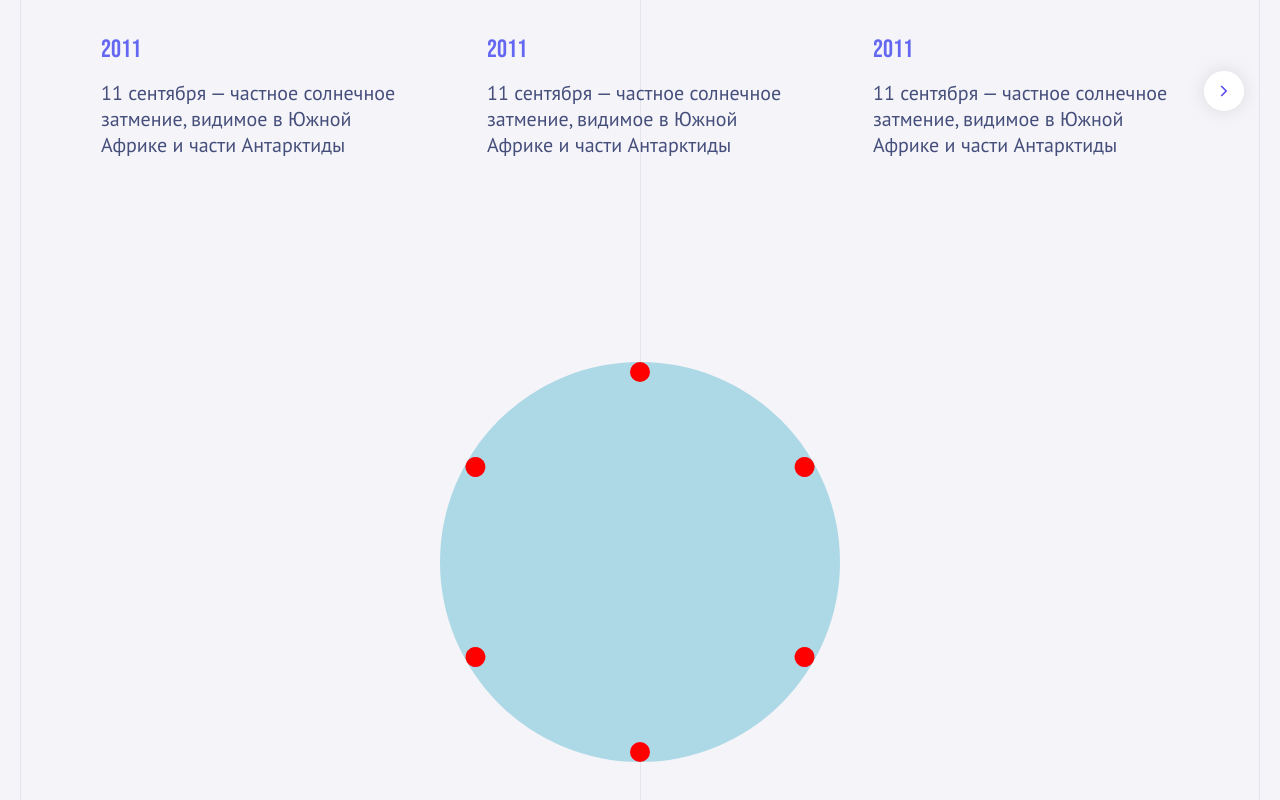
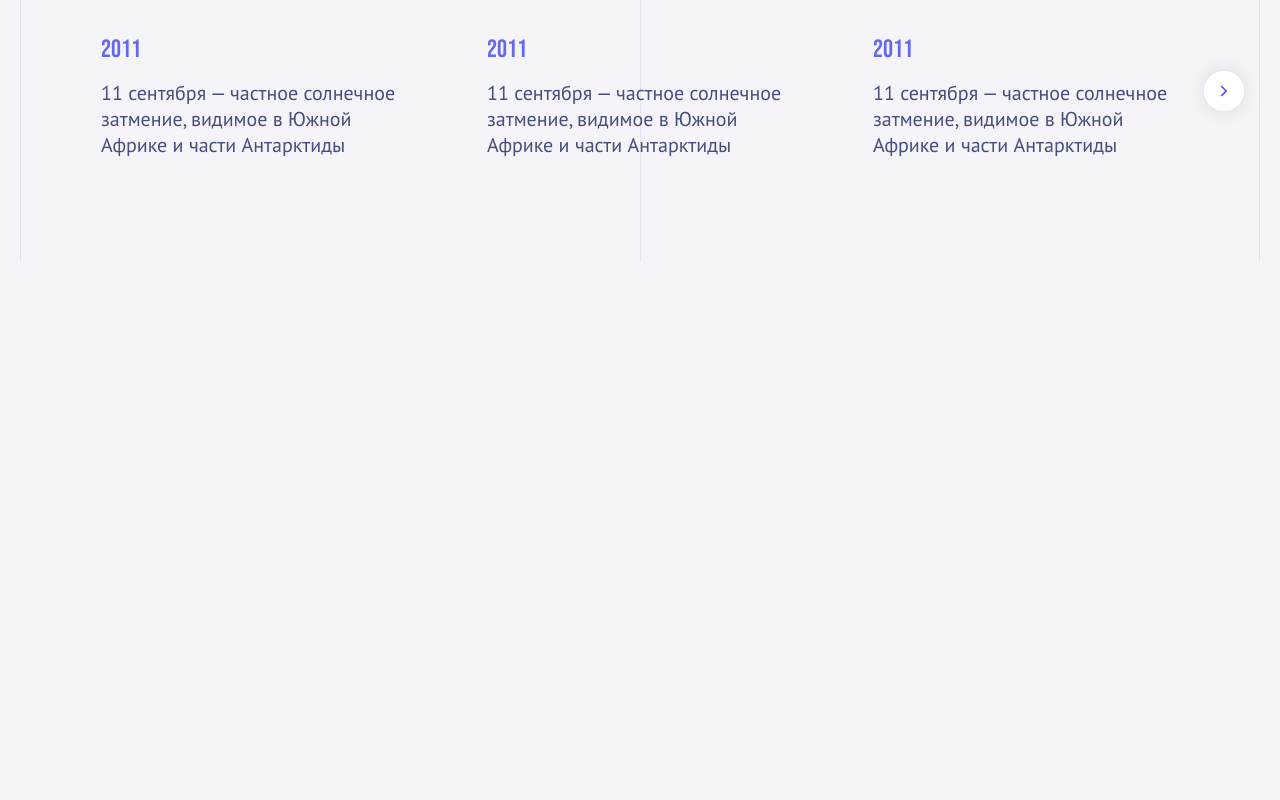
Before and after one commit to YuriLopata/historical-reel, a React app: page / in a window 1280 px wide. Shown: the part 852-1652 px from the top of the page. After the commit the page ends 1114 px from the top, so only its background shows below. Built offline with nearby package versions, Linux system fonts and the light colour scheme.

Commit message:
feature/ add context

```diff
--- a/src/App.tsx
+++ b/src/App.tsx
@@ -1,5 +1,5 @@
 import { IContentElement } from "models"
-import React, { FC, useState } from "react"
+import React, { FC, useContext, useState } from "react"
 import { contentElements } from "./assets/db"
 import { CardSlider } from "./components/CardSlider/CardSlider"
 import { Header } from "./components/Header/Header"
@@ -7,14 +7,14 @@ import { Reel } from "./components/Reel/Reel"
 import { Switch } from "./components/Switch/Switch"
 import { Year } from "./components/Year/Year"
 import "./index.scss"
-import { gsap } from "gsap"
-import { Parent } from "./components/Parent/Parent"
+import { AppContext } from "./context/AppContext"
 
 export const App: FC = () => {
   const [activeEl, setActiveEl] = useState<IContentElement>(contentElements[0])
   const [rotation, setRotation] = useState<number>(0)
-  const timePeriodsCount=  contentElements.length
-  const angleIncrement: number = 360 / timePeriodsCount
+  const timePeriodCount=  contentElements.length
+
+  const {angleIncrement} = useContext(AppContext)
 
   const handleClickContentEl = (contentEl: IContentElement) => {
     setActiveEl(contentEl)
@@ -22,6 +22,7 @@ export const App: FC = () => {
   }
 
   return (
+    <AppContext.Provider value={{activeEl, rotation, angleIncrement}}>
       <div className="wrapper">
         <Header title="Исторические даты" />
 
@@ -31,11 +32,8 @@ export const App: FC = () => {
         </div>
 
         <Reel
-        timePeriodsCount={timePeriodsCount}
+          timePeriodsCount={timePeriodCount}
           diameter={530}
-        activeEl={activeEl}
-        angleIncrement={angleIncrement}
-        rotation={rotation}
           handleClickContentEl={handleClickContentEl}
         />
         <div className="line line-hor"></div>
@@ -48,8 +46,7 @@ export const App: FC = () => {
         />
 
         <CardSlider activeEl={activeEl} />
-
-      <Parent />
       </div>
+    </AppContext.Provider>
   )
 }
--- a/src/components/Child/Child.tsx
+++ /dev/null
@@ -1,33 +0,0 @@
-import React, { useRef, useEffect, FC } from 'react';
-import { gsap } from 'gsap';
-import "./child.css"
-
-export const Child: FC<any> = ({angle}) => {
-  // const childRef = useRef(null);
-
-  // const startRotation = () => {
-  //   const radius = 200; // Adjust the desired radius
-
-  //   gsap.to(childRef.current, {
-  //     duration: 10, // Adjust the rotation duration
-  //     rotation: '+=360',
-  //     transformOrigin: `50% ${radius}px`,
-  //   });
-  // };
-
-  // const handleClick = () => {
-  //   // Start rotation when the child is clicked
-  //   startRotation();
-  // };
-
-  return (
-    <div
-      // ref={childRef}
-      className="child"
-      // onClick={handleClick}
-      style={{
-        transform: `rotate(${angle}deg)`, // Set initial rotation angle
-      }}
-    />
-  );
-}
--- a/src/components/Child/child.css
+++ /dev/null
@@ -1,11 +0,0 @@
-.child {
-  width: 20px;
-  height: 20px;
-  border-radius: 50%;
-  background-color: red;
-  position: absolute;
-  top: 0;
-  left: calc(50% - 10px);
-  transform-origin: 10px 200px;
-  /* transform: translate(-50%, -50%); */
-}
--- a/src/components/ContentPoint/ContentPoint.tsx
+++ b/src/components/ContentPoint/ContentPoint.tsx
@@ -1,21 +1,21 @@
-import React, { FC, useEffect, useRef } from "react"
+import React, { FC, useContext, useEffect, useRef } from "react"
 import { IContentPoint } from "./interface"
 import { IContentElement } from "models"
 import { gsap } from "gsap"
 import "./contentPoint.scss"
+import { AppContext } from "../../context/AppContext"
 
 export const ContentPoint: FC<IContentPoint> = ({
   contentEl,
-  activeEl,
   index,
   onClickItem,
-  angleIncrement,
   angle,
   defaultAngle,
-  rotation
 }) => {
   const pointRef = useRef<HTMLButtonElement | null>(null)
   const titleRef = useRef<HTMLParagraphElement | null>(null)
+
+  const {angleIncrement, rotation, activeEl} = useContext(AppContext)
 
   useEffect(() => {
     if (titleRef.current) {
--- a/src/components/ContentPoint/interface.ts
+++ b/src/components/ContentPoint/interface.ts
@@ -2,11 +2,8 @@ import { IContentElement } from "models"
 
 export interface IContentPoint {
   contentEl: IContentElement
-  activeEl: IContentElement
   index: number
   onClickItem: (item: IContentElement) => void
-  angleIncrement: number
   angle: number
   defaultAngle: number
-  rotation: number
 }
--- a/src/components/Parent/Parent.tsx
+++ /dev/null
@@ -1,29 +0,0 @@
-import { Child } from "../Child/Child"
-import React, { useEffect, useRef, useState } from "react"
-import "./parent.css"
-import { gsap } from "gsap"
-
-export const Parent = () => {
-  const numChildren = 6
-  const angleStep = 360 / numChildren
-
-  const [rotation, setRotation] = useState(0)
-
-  const children = Array.from({ length: numChildren }, (_, index) => (
-    <Child key={index} angle={index * angleStep + rotation} />
-  ))
-
-  const handleChildClick = () => {
-    setRotation(rotation + angleStep)
-  }
-
-  return (
-    <div className="parent">
-      {children.map((child, index) => (
-        <div key={index} className="child-container" onClick={handleChildClick}>
-          {child}
-        </div>
-      ))}
-    </div>
-  )
-}
--- a/src/components/Parent/parent.css
+++ /dev/null
@@ -1,12 +0,0 @@
-/* App.css or your preferred style file */
-.parent {
-  width: 400px;
-  height: 400px;
-  border-radius: 50%;
-  background-color: lightblue;
-  position: relative;
-  display: flex;
-  justify-content: center;
-  align-items: center;
-  margin: 100px auto;
-}
--- a/src/components/Reel/Reel.tsx
+++ b/src/components/Reel/Reel.tsx
@@ -1,20 +1,19 @@
-import React, { FC, useEffect, useRef, useState } from "react"
+import React, { FC, useContext, useEffect, useRef, useState } from "react"
 import { contentElements } from "../../assets/db"
 import { IReel } from "./interface"
 import "./reel.scss"
 import { IContentElement } from "models"
 import { ContentPoint } from "../ContentPoint/ContentPoint"
-import { gsap } from "gsap"
+import { AppContext } from "../../context/AppContext"
 
 export const Reel: FC<IReel> = ({
   timePeriodsCount,
   diameter,
-  activeEl,
-  angleIncrement,
-  rotation,
   handleClickContentEl
 }) => {
   const reelRef = useRef<HTMLDivElement | null>(null)
+
+  const {activeEl, rotation, angleIncrement} = useContext(AppContext)
 
   const defineDefaultAngle = (): number => {
     if (timePeriodsCount === 5) return -36
@@ -42,13 +41,10 @@ export const Reel: FC<IReel> = ({
             <ContentPoint
               key={item.id}
               contentEl={item}
-              activeEl={activeEl}
               index={index}
               onClickItem={handleClickContentEl}
-              angleIncrement={angleIncrement}
               angle={index * angleIncrement + rotation}
               defaultAngle={defaultAngle}
-              rotation={rotation}
             />
           )
         })}
--- a/src/components/Reel/interface.ts
+++ b/src/components/Reel/interface.ts
@@ -3,8 +3,5 @@ import { IContentElement } from "models"
 export interface IReel {
     timePeriodsCount: number
     diameter: number
-    activeEl: IContentElement
-    angleIncrement: number
-    rotation: number
     handleClickContentEl: any
 }
--- /dev/null
+++ b/src/context/AppContext.ts
@@ -0,0 +1,15 @@
+import React, { createContext } from "react";
+import { IContentElement } from "../models"
+import { contentElements } from "../assets/db"
+
+export interface IAppContext {
+    activeEl: IContentElement
+    rotation: number
+    angleIncrement: number
+}
+
+export const AppContext = createContext<IAppContext>({
+    activeEl: contentElements[0],
+    rotation: 0,
+    angleIncrement: 360 / contentElements.length
+})
```
Lines whose indentation alone changed are shown as unchanged.
